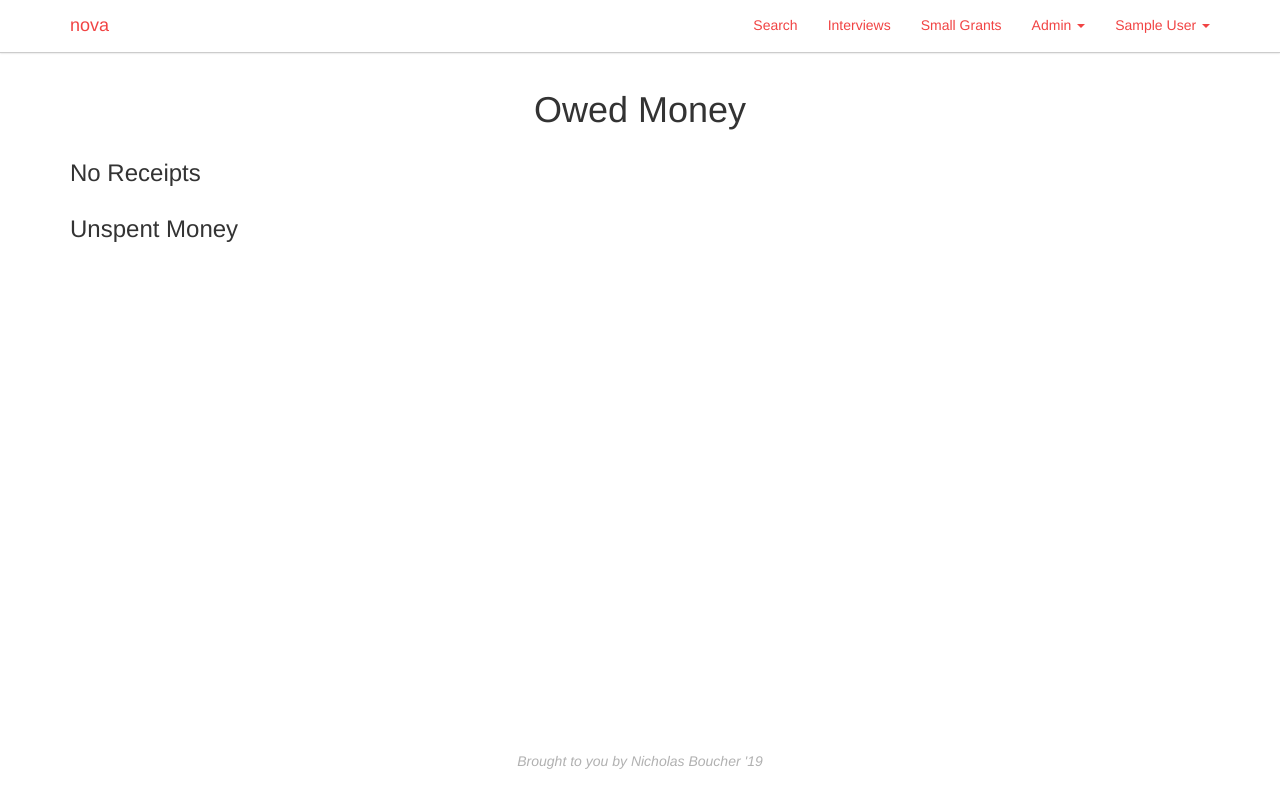
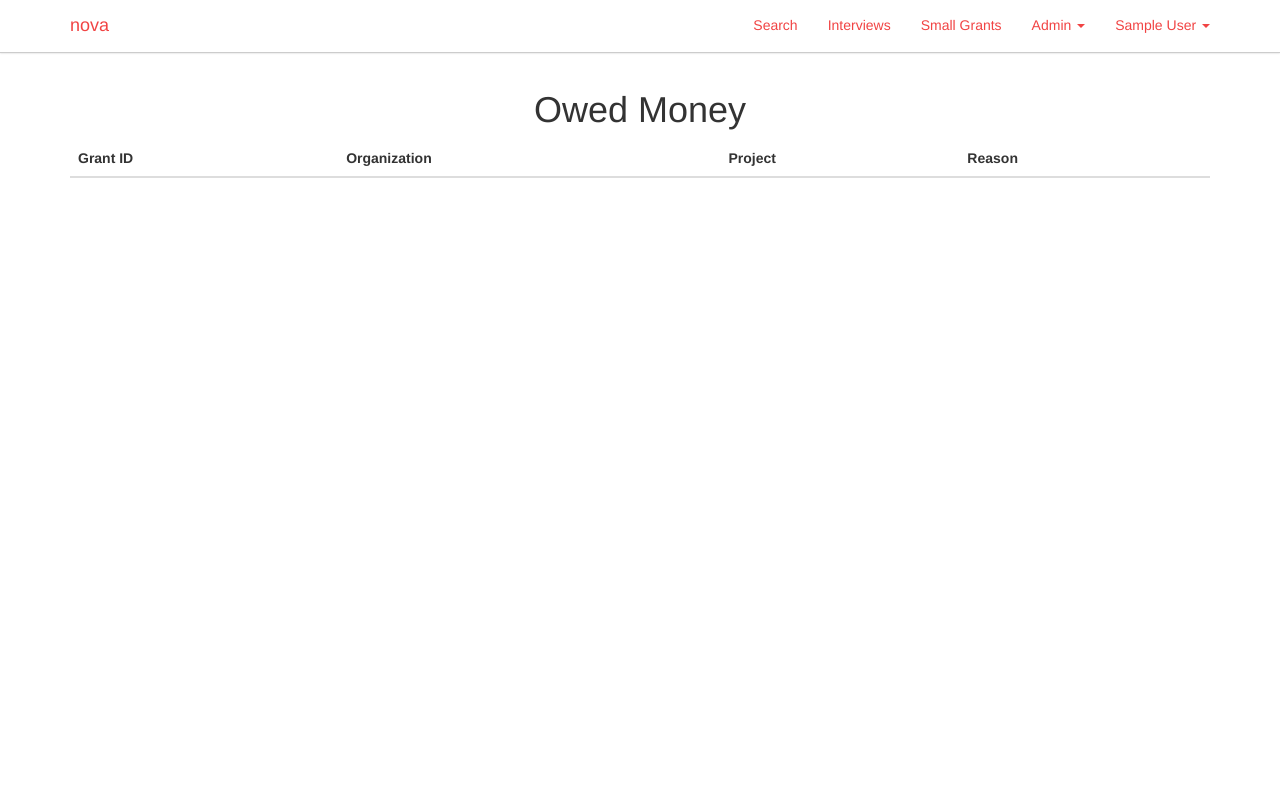
Before and after one commit to nickboucher/nova, a Flask app: page /owed-money in a window 1280 px wide. Run offline with Flask 2, Linux system fonts and the light colour scheme; a user stored in the database is signed in; tables that the repository leaves empty hold one stand-in row (values such as "Sample post"); lists and menus that the app fills with data are empty; parts of the project's set-up code (start-up, migrations or seed data) failed here and were passed over; some libraries are stand-ins or nearby versions.

Commit message:
Changed Owed Money Template to Table

```diff
--- a/templates/owed_money.html
+++ b/templates/owed_money.html
@@ -15,25 +15,43 @@
     </div>
     <div class="row">
         <div class="col-md-12">
-            <h3>No Receipts</h3>
-            <ul>
-                {% for no_receipt in no_receipts %}
-                    <li>{{ no_receipt.project }}</li>
-                {% endfor %}
-            </ul>
-        </div>
-    </div>
-    <div class="row">
-        <div class="col-md-12">
-            <h3>Unspent Money</h3>
-            <ul>
-                {% for unspent in unspent_money %}
-                    <li>{{ unspent.project }}</li>
-                {% endfor %}
-            </ul>
+            <table class="table table-striped table-hover table-responsive">
+                <thead>
+                    <tr>
+                        <th><b>Grant ID</b></th>
+                        <th><b>Organization</b></th>
+                        <th><b>Project</b></th>
+                        <th><b>Reason</b></th>
+                    </tr>
+                </thead>
+                <tbody>
+                    {% for grant in no_receipts %}
+                        <tr class="clickable-row" data-href="{{ url_for('grant', grant_id=grant.grant_id) }}">
+                            <td class="text-nowrap">{{ grant.grant_id }}</td>
+                            <td><b>{{ grant.organization }}</b></td>
+                            <td><b>{{ grant.project }}</b></td>
+                            <td>No Receipts</td>
+                        </tr>
+                    {% endfor %}
+                    {% for grant in unspent_money %}
+                        <tr class="clickable-row" data-href="{{ url_for('grant', grant_id=grant.grant_id) }}">
+                            <td class="text-nowrap">{{ grant.grant_id }}</td>
+                            <td><b>{{ grant.organization }}</b></td>
+                            <td><b>{{ grant.project }}</b></td>
+                            <td>Unspent Money</td>
+                        </tr>
+                    {% endfor %}
+                </tbody>
+            </table>
         </div>
     </div>
 
-    <div class="navbar navbar-fixed-bottom center" style="color:#b1b1b1;"><i>Brought to you by Nicholas Boucher '19</i></div>
+    <script>
+        $(document).ready(function() {
+            $(".clickable-row").click(function() {
+                window.document.location = $(this).data("href");
+            });
+        });
+    </script>
 
 {% endblock %}
```
